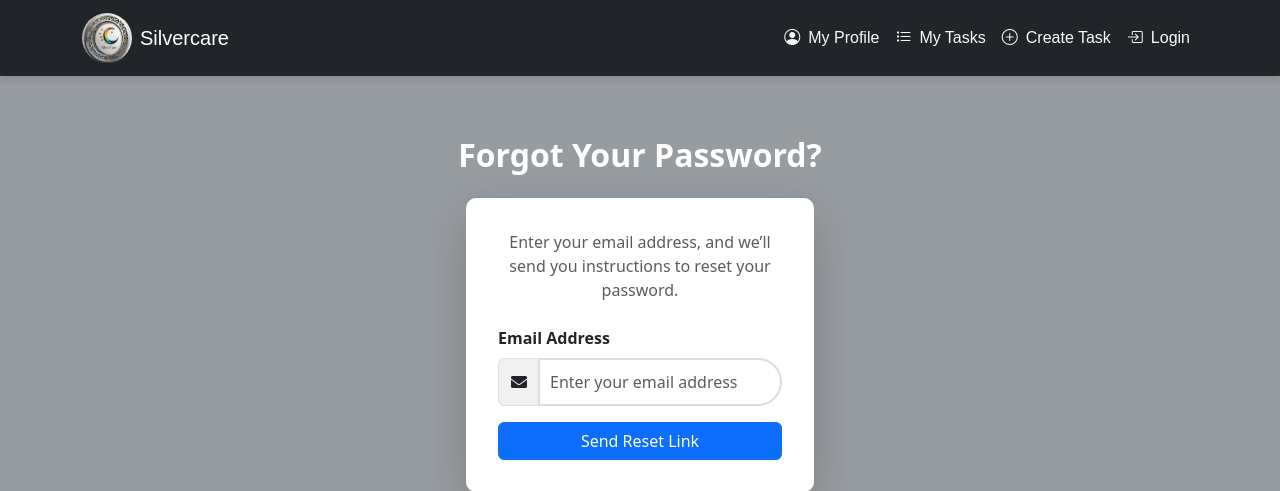
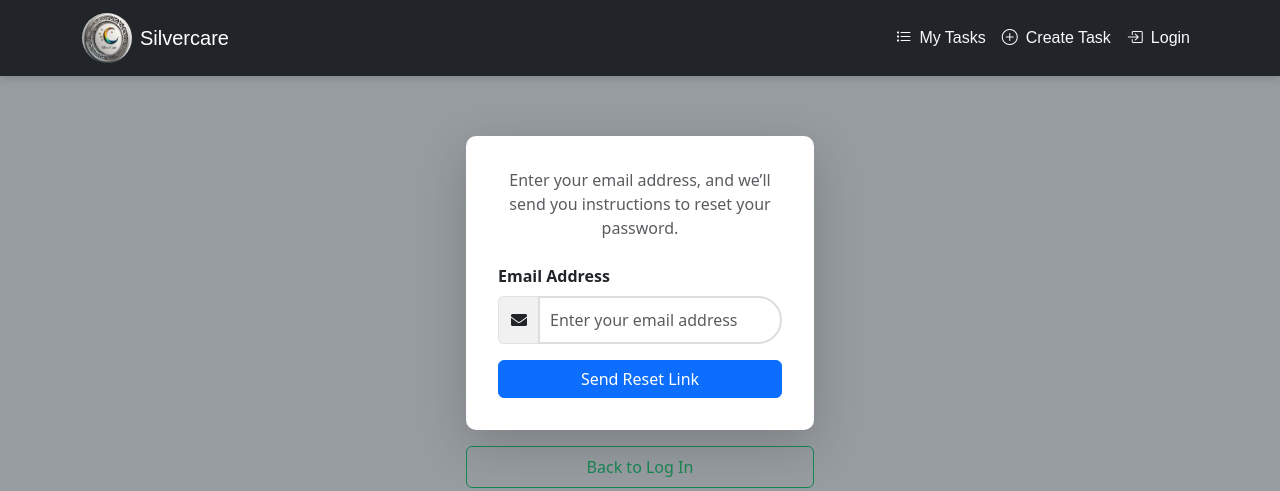
Before and after one commit to CodeLord2020/SilverCare, a Django app: page /accounts/auth/forgot-password/ in a window 1280 px wide. Shown: the top 491 px of the page. Run offline with Django 5.2, Linux system fonts and the light colour scheme.

Commit message:
tempalte headers

```diff
--- a/templates/accounts/change_password.html
+++ b/templates/accounts/change_password.html
@@ -2,7 +2,7 @@
 {% block title %}Change Password{% endblock %}
 {% block content %}
 <div class="container mt-5">
-    <h1 class="text-center mb-4" style="color: #fff; font-weight: 800; font-size: xx-large;">Change Your Password</h1>
+    <!-- <h1 class="text-center mb-4" style="color: #fff; font-weight: 800; font-size: xx-large;">Change Your Password</h1> -->
     <div class="row justify-content-center">
         <div class="col-md-6 col-lg-4">
             <div class="card shadow-lg">
--- a/templates/accounts/forgot_password.html
+++ b/templates/accounts/forgot_password.html
@@ -2,7 +2,7 @@
 {% block title %}Forgot Password{% endblock %}
 {% block content %}
 <div class="container mt-5">
-    <h1 class="text-center mb-4" style="color: #fff; font-weight: 800; font-size: xx-large;">Forgot Your Password?</h1>
+    <!-- <h1 class="text-center mb-4" style="color: #fff; font-weight: 800; font-size: xx-large;">Forgot Your Password?</h1> -->
     <div class="row justify-content-center">
         <div class="col-md-6 col-lg-4">
             <div class="card shadow-lg">
--- a/templates/accounts/login.html
+++ b/templates/accounts/login.html
@@ -2,7 +2,7 @@
 {% block title %}Log In{% endblock %}
 {% block content %}
 <div class="container mt-5">
-    <h1 class="text-center mb-4" style="color: rgb(255, 255, 255); font-weight: 800; font-size:xx-large;">Log In</h1>
+    <!-- <h1 class="text-center mb-4" style="color: rgb(255, 255, 255); font-weight: 800; font-size:xx-large;">Log In</h1> -->
     <div class="row justify-content-center">
         <div class="col-md-6 col-lg-4">
             <div class="card shadow-lg">
--- a/templates/accounts/password_reset_confirm.html
+++ b/templates/accounts/password_reset_confirm.html
@@ -2,7 +2,7 @@
 {% block title %}Reset Password{% endblock %}
 {% block content %}
 <div class="container mt-5">
-    <h1 class="text-center mb-4" style="color: #fff; font-weight: 800; font-size: xx-large;">Reset Your Password</h1>
+    <!-- <h1 class="text-center mb-4" style="color: #fff; font-weight: 800; font-size: xx-large;">Reset Your Password</h1> -->
     <div class="row justify-content-center">
         <div class="col-md-6 col-lg-4">
             <div class="card shadow-lg">
--- a/templates/base.html
+++ b/templates/base.html
@@ -139,11 +139,13 @@
                 </button>
                 <div class="collapse navbar-collapse" id="navbarNav">
                     <ul class="navbar-nav ms-auto d-flex align-items-center">
+                        {% if user.is_authenticated %}
                         <li class="nav-item">
-                            <a class="nav-link d-flex align-items-center" href="{% url 'base1' %}">
+                            <a class="nav-link d-flex align-items-center" href="{% url 'profile' user.pk %}">
                                 <i class="bi bi-person-circle me-2"></i> My Profile
                             </a>
                         </li>
+                        {% endif %}
                         <li class="nav-item">
                             <a class="nav-link d-flex align-items-center" href="{% url 'tasks:task_list' %}">
                                 <i class="bi bi-list-task me-2"></i> My Tasks
```
